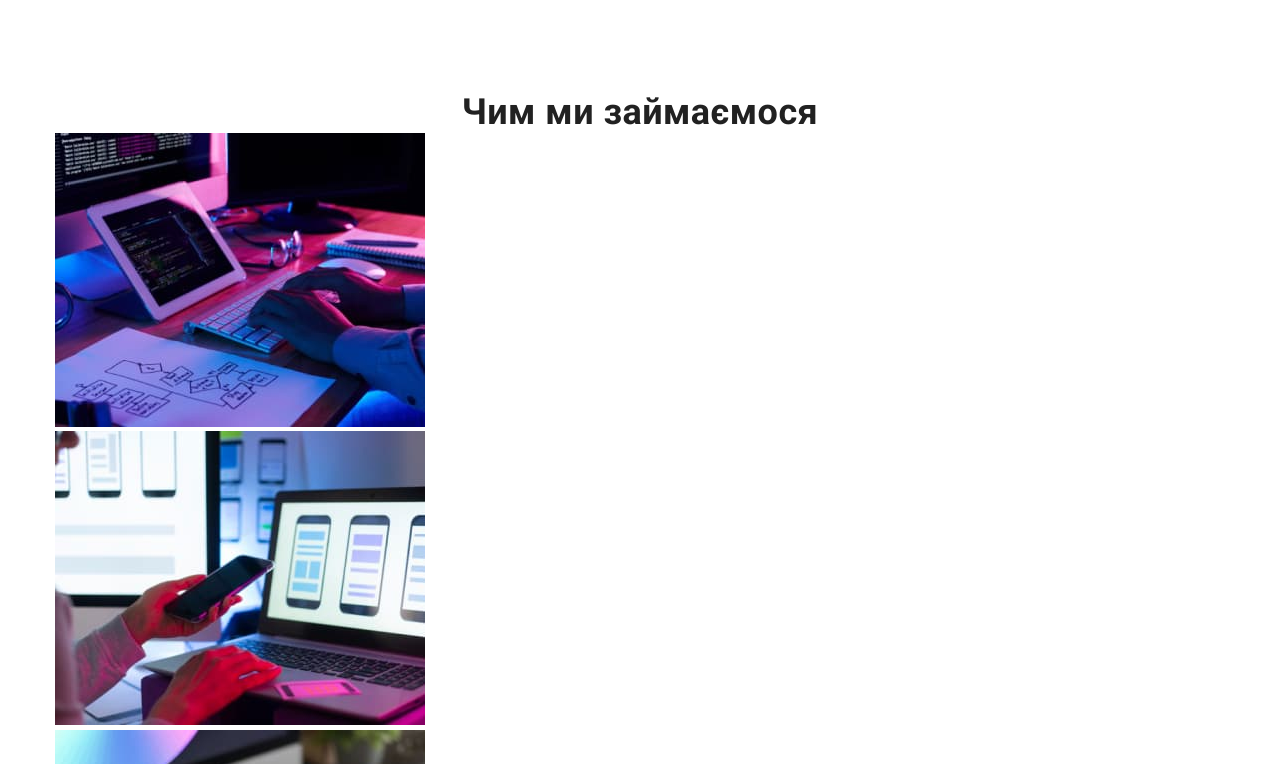
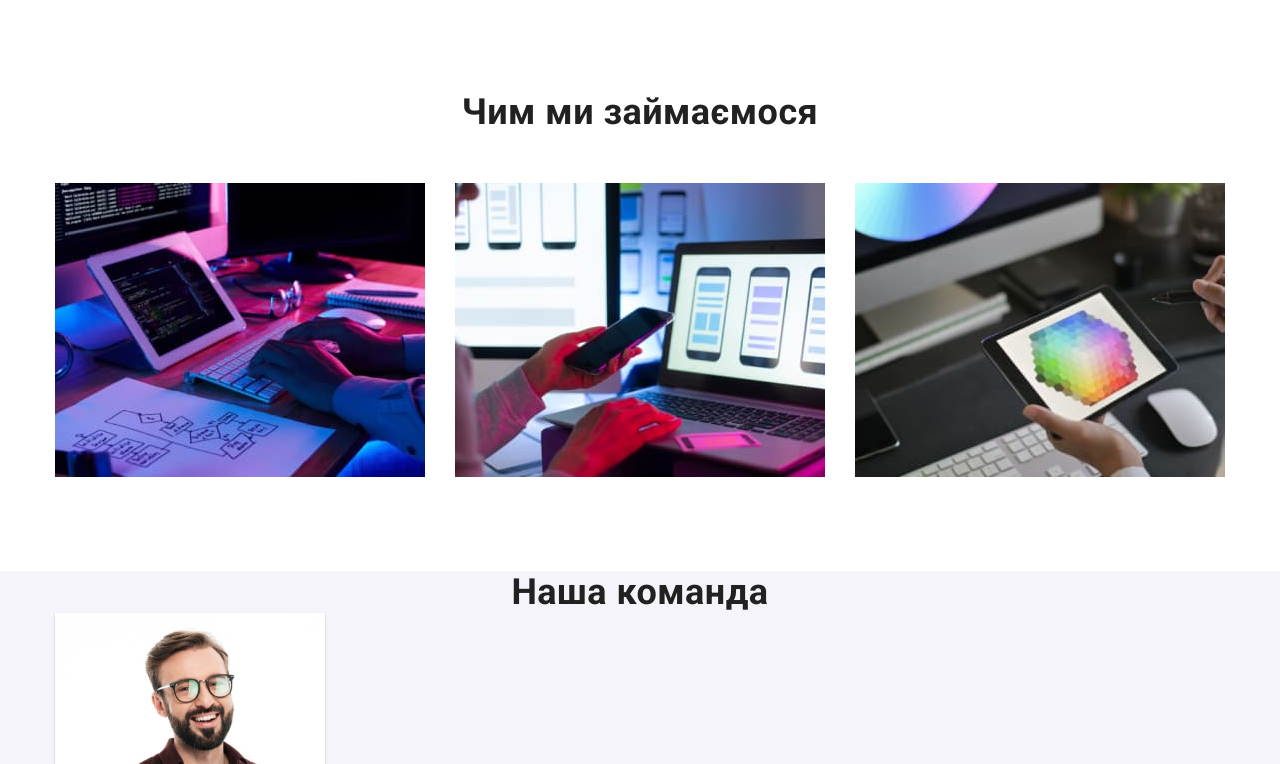
Before and after one commit to Agmund2002/goit-markup-hw-03, a plain HTML site: page index.html in a window 1280 px wide. Shown: the part 876-1640 px from the top of the page. Drawn offline with nearby package versions, Linux system fonts and the light colour scheme.

Commit message:
застилізував блок чим ми займаємось

```diff
--- a/css/styles.css
+++ b/css/styles.css
@@ -203,6 +203,17 @@ h1,h2,h3,h4.h5,h6,p,ul {
   font-size: 36px;
   line-height: calc(42 / 36);
   text-align: center;
+  padding-bottom: 50px;
+}
+
+.services-list {
+  display: flex;
+  gap: 30px;
+  padding-bottom: 94px;
+}
+
+.services-list-item > img {
+  display: block;
 }
 
 .team {
```
